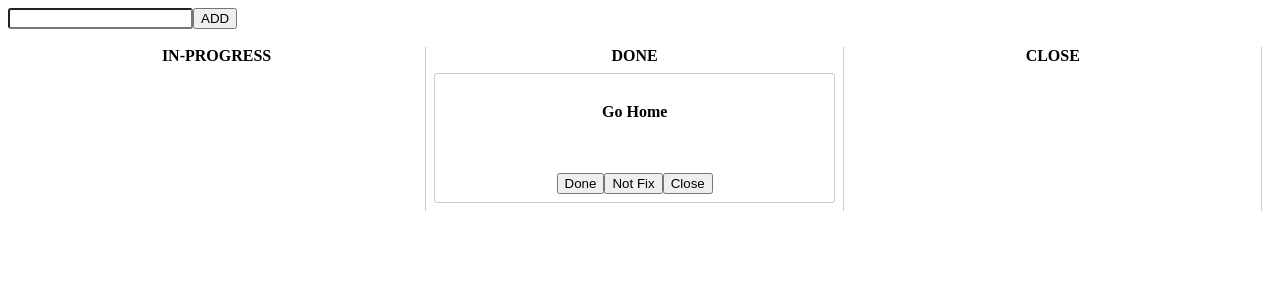
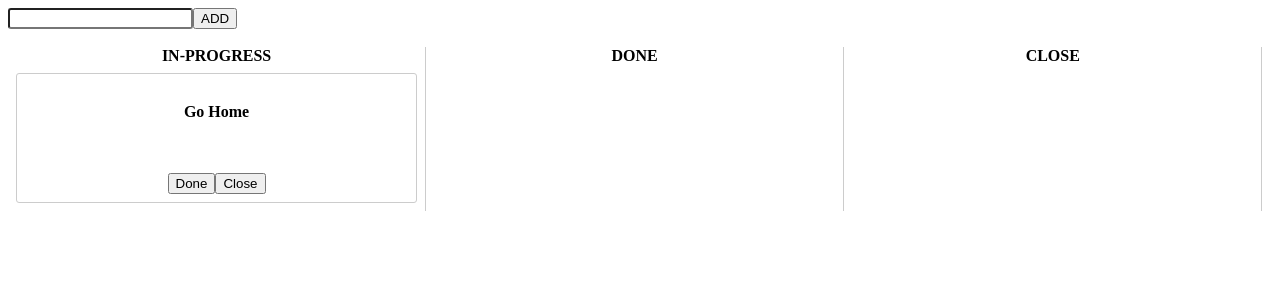
Before and after one commit to karlpatrickespiritu/test-react, a React app in the folder src/: page / in a window 1280 px wide. Shown: the top 300 px of the page. Built offline with nearby package versions, Linux system fonts and the light colour scheme; the HTML template or start-up script is replaced by a standard one.

Commit message:
conditions on buttons

```diff
--- a/src/components/Tickets/Ticket/index.js
+++ b/src/components/Tickets/Ticket/index.js
@@ -1,5 +1,6 @@
 import React, { Component } from "react";
 import PropTypes from "prop-types";
+import {STATUS_CLOSE, STATUS_DONE, STATUS_IN_PROGRESS} from "../../../services/actions/tickets";
 
 const styles = {
   ticket: {
@@ -48,15 +49,17 @@ class Ticket extends Component {
   }
 
   render() {
-    const { ticket, onDone } = this.props;
-
+    const { ticket } = this.props;
+    const showDone = ticket.status === STATUS_IN_PROGRESS;
+    const showInProgress = ticket.status === STATUS_DONE;
+    const showClose = ticket.status === STATUS_DONE || ticket.status === STATUS_IN_PROGRESS;
     return (
       <div style={styles.ticket} >
         <h4>{ticket.title}</h4>
         <div>
-          <button onClick={this.onClickDone}>Done</button>
-          <button onClick={this.onClickNotFix}>Not Fix</button>
-          <button onClick={this.onClickClose}>Close</button>
+          {showDone && <button onClick={this.onClickDone}>Done</button>}
+          {showInProgress && <button onClick={this.onClickNotFix}>Not Fix</button>}
+          {showClose && <button onClick={this.onClickClose}>Close</button>}
         </div>
       </div>
     );
--- a/src/services/reducers/tickets.js
+++ b/src/services/reducers/tickets.js
@@ -8,7 +8,7 @@ import hash from "../utils/hash";
 let defaultTicketData = {
   id: hash.generateSimple(),
   title: 'Go Home',
-  status: STATUS_DONE
+  status: STATUS_IN_PROGRESS
 };
 
 let defaultTicketAddData = {
```
